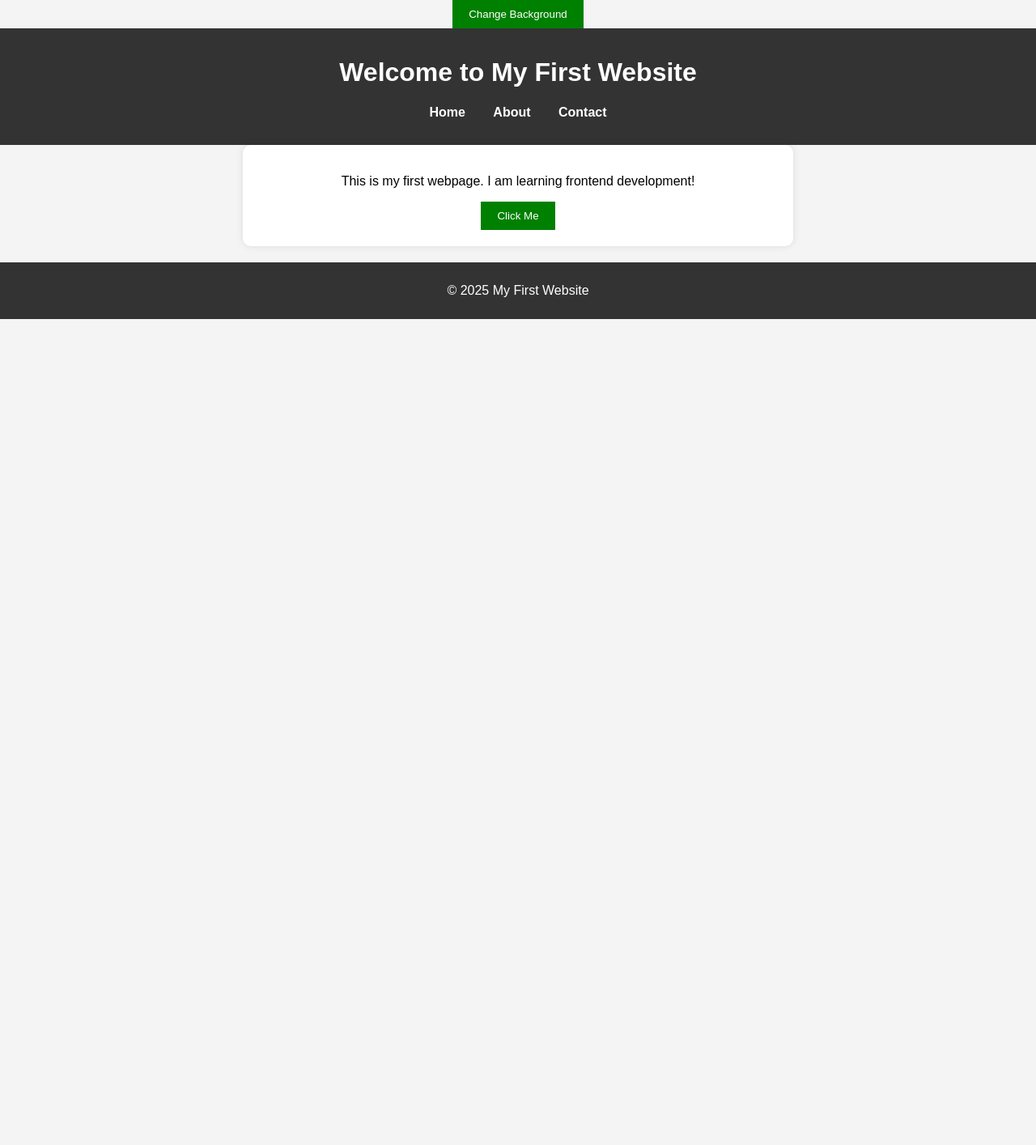
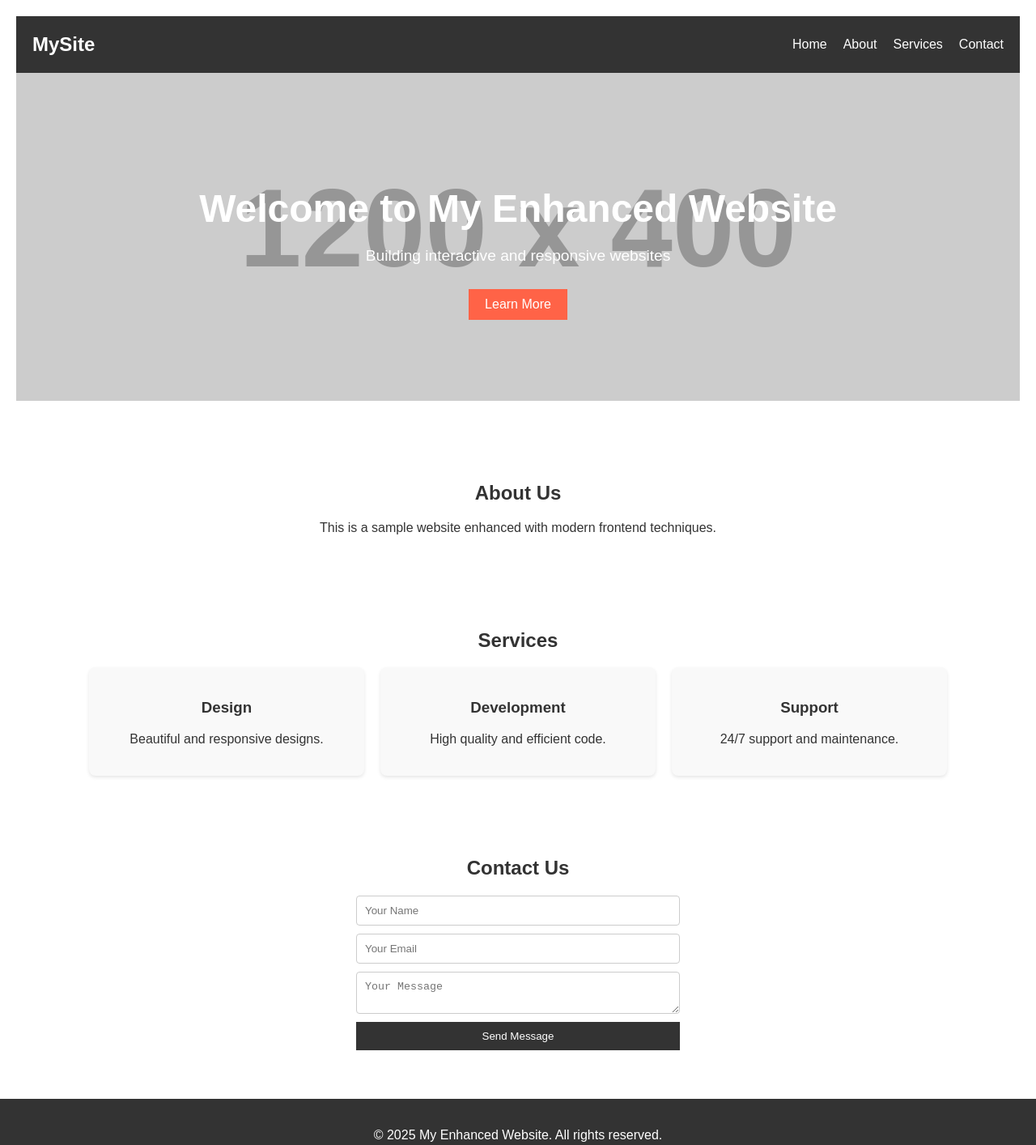
Before and after one commit to blablabalaaa/MyFirstWebsite, a plain HTML site: page index.html in a window 1280 px wide. Shown: the whole page at 81% size. Before the commit the page ends 800 px from the top, so only its background shows below. Drawn offline with Linux system fonts and the light colour scheme; placeholder pictures from the web are drawn by us.

Commit message:
Updated enhanced frontend

```diff
--- a/index.html
+++ b/index.html
@@ -1,31 +1,67 @@
 <!DOCTYPE html>
 <html lang="en">
 <head>
-    <meta charset="UTF-8">
-    <meta name="viewport" content="width=device-width, initial-scale=1.0">
-    <title>My First Website</title>
-    <link rel="stylesheet" href="styles.css">
-    <button onclick="changeBackground()">Change Background</button>
+  <meta charset="UTF-8" />
+  <meta name="viewport" content="width=device-width, initial-scale=1.0" />
+  <title>My Enhanced Website</title>
+  <link rel="stylesheet" href="styles.css" />
 </head>
 <body>
   <header>
-        <h1>Welcome to My First Website</h1>
-        <nav>
-            <ul>
-                <li><a href="#">Home</a></li>
-                <li><a href="#">About</a></li>
-                <li><a href="#">Contact</a></li>
+    <nav class="navbar">
+      <div class="logo">MySite</div>
+      <ul class="nav-links">
+        <li><a href="#home">Home</a></li>
+        <li><a href="#about">About</a></li>
+        <li><a href="#services">Services</a></li>
+        <li><a href="#contact">Contact</a></li>
       </ul>
+      <button class="nav-toggle">Menu</button>
     </nav>
+    <section class="hero" id="home">
+      <h1>Welcome to My Enhanced Website</h1>
+      <p>Building interactive and responsive websites</p>
+      <button onclick="learnMore()">Learn More</button>
+    </section>
   </header>
 
-    <section>
-        <p>This is my first webpage. I am learning frontend development!</p>
-        <button onclick="changeText()">Click Me</button>
+  <main>
+    <section id="about" class="section">
+      <h2>About Us</h2>
+      <p>This is a sample website enhanced with modern frontend techniques.</p>
     </section>
 
+    <section id="services" class="section">
+      <h2>Services</h2>
+      <div class="service-cards">
+        <div class="card">
+          <h3>Design</h3>
+          <p>Beautiful and responsive designs.</p>
+        </div>
+        <div class="card">
+          <h3>Development</h3>
+          <p>High quality and efficient code.</p>
+        </div>
+        <div class="card">
+          <h3>Support</h3>
+          <p>24/7 support and maintenance.</p>
+        </div>
+      </div>
+    </section>
+
+    <section id="contact" class="section">
+      <h2>Contact Us</h2>
+      <form class="contact-form">
+        <input type="text" placeholder="Your Name" required />
+        <input type="email" placeholder="Your Email" required />
+        <textarea placeholder="Your Message" required></textarea>
+        <button type="submit">Send Message</button>
+      </form>
+    </section>
+  </main>
+
   <footer>
-        <p>© 2025 My First Website</p>
+    <p>&copy; 2025 My Enhanced Website. All rights reserved.</p>
   </footer>
 
   <script src="script.js"></script>
--- a/script.js
+++ b/script.js
@@ -1,10 +1,19 @@
-function changeText() {
-    let paragraph = document.querySelector("p");
-    paragraph.innerText = "You clicked the button!";
-    paragraph.style.color = "red";
-}
+function learnMore() {
+    alert("More content coming soon!");
+  }
 
-// New Feature: Change Background Color
-function changeBackground() {
-    document.body.style.backgroundColor = "#e3f2fd";
-}
+  // Mobile navigation toggle
+  const navToggle = document.querySelector('.nav-toggle');
+  const navLinks = document.querySelector('.nav-links');
+
+  if (navToggle) {
+    navToggle.addEventListener('click', () => {
+      // Toggle display of nav links on mobile
+      if (navLinks.style.display === 'flex') {
+        navLinks.style.display = 'none';
+      } else {
+        navLinks.style.display = 'flex';
+        navLinks.style.flexDirection = 'column';
+      }
+    });
+  }
--- a/styles.css
+++ b/styles.css
@@ -1,58 +1,153 @@
+/* General Styles */
 body {
+    margin: 0;
     font-family: Arial, sans-serif;
-    text-align: center;
-    margin: 0;
-    padding: 0;
-    background-color: #f4f4f4;
+    color: #333;
   }
 
-header {
-    background-color: #333;
-    color: white;
-    padding: 15px;
+  header, main, footer {
+    padding: 20px;
   }
 
-nav ul {
-    list-style: none;
-    padding: 0;
+  /* Navbar */
+  .navbar {
+    display: flex;
+    justify-content: space-between;
+    align-items: center;
+    background-color: #333;
+    color: #fff;
+    padding: 10px 20px;
   }
 
-nav ul li {
-    display: inline;
-    margin: 0 15px;
-}
-
-nav ul li a {
-    color: white;
-    text-decoration: none;
+  .logo {
+    font-size: 1.5em;
     font-weight: bold;
   }
 
-section {
-    margin-top: 20px;
-    padding: 20px;
-    background: white;
-    border-radius: 10px;
-    box-shadow: 0 0 10px rgba(0, 0, 0, 0.1);
-    width: 50%;
-    margin: auto;
+  .nav-links {
+    list-style: none;
+    display: flex;
+    gap: 20px;
   }
 
-button {
-    background-color: green;
-    color: white;
-    padding: 10px 20px;
+  .nav-links li a {
+    color: #fff;
+    text-decoration: none;
+    transition: color 0.3s ease;
+  }
+
+  .nav-links li a:hover {
+    color: #ff6347;
+  }
+
+  /* Mobile nav toggle button */
+  .nav-toggle {
+    display: none;
+    background-color: #ff6347;
     border: none;
+    color: #fff;
+    padding: 10px;
     cursor: pointer;
   }
 
-button:hover {
-    background-color: darkgreen;
+  /* Hero Section */
+  .hero {
+    background: url('https://via.placeholder.com/1200x400') no-repeat center center/cover;
+    color: #fff;
+    text-align: center;
+    padding: 100px 20px;
   }
 
+  .hero h1 {
+    font-size: 3em;
+    margin-bottom: 20px;
+  }
+
+  .hero p {
+    font-size: 1.2em;
+    margin-bottom: 30px;
+  }
+
+  .hero button {
+    padding: 10px 20px;
+    font-size: 1em;
+    background-color: #ff6347;
+    border: none;
+    color: #fff;
+    cursor: pointer;
+    transition: background-color 0.3s ease;
+  }
+
+  .hero button:hover {
+    background-color: #e5533c;
+  }
+
+  /* Sections */
+  .section {
+    padding: 40px 20px;
+    text-align: center;
+  }
+
+  .service-cards {
+    display: flex;
+    flex-wrap: wrap;
+    gap: 20px;
+    justify-content: center;
+  }
+
+  .card {
+    background-color: #f9f9f9;
+    padding: 20px;
+    border-radius: 8px;
+    width: 300px;
+    box-shadow: 0 2px 4px rgba(0,0,0,0.1);
+  }
+
+  /* Contact Form */
+  .contact-form {
+    display: flex;
+    flex-direction: column;
+    gap: 10px;
+    max-width: 400px;
+    margin: 0 auto;
+  }
+
+  .contact-form input,
+  .contact-form textarea {
+    padding: 10px;
+    border: 1px solid #ccc;
+    border-radius: 4px;
+  }
+
+  .contact-form button {
+    padding: 10px;
+    background-color: #333;
+    color: #fff;
+    border: none;
+    cursor: pointer;
+    transition: background-color 0.3s ease;
+  }
+
+  .contact-form button:hover {
+    background-color: #555;
+  }
+
+  /* Footer */
   footer {
-    margin-top: 20px;
-    padding: 10px;
-    background: #333;
-    color: white;
+    text-align: center;
+    background-color: #333;
+    color: #fff;
+    padding: 20px;
   }
+
+  /* Responsive Design */
+  @media (max-width: 768px) {
+    .nav-links {
+      flex-direction: column;
+      display: none; /* This will be toggled with JS */
+    }
+
+    .nav-toggle {
+      display: block;
+    }
+  }
```
Lines whose indentation alone changed are shown as unchanged.
